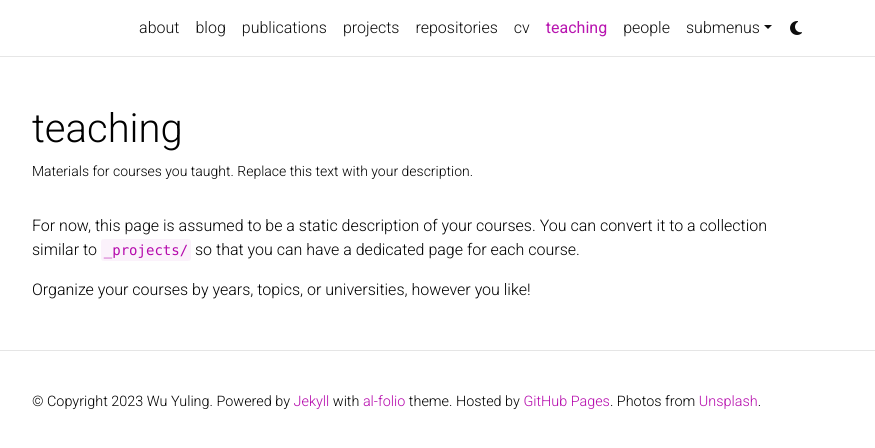
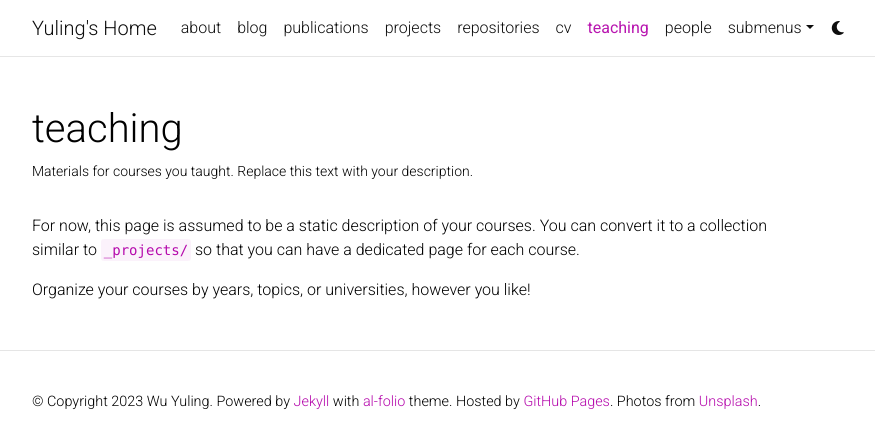
Before and after one commit to Coco233333/Coco233333.github.io, a Jekyll site: the page built from _pages/teaching.md, in a window 1280 px wide. Shown: the top 448 px of the page, without its empty margins (223-1098 px from the left). Built offline with Jekyll 4.4.1, drawn with Linux system fonts in a browser that asks for light colours; comment, search, counter and statistics services are not loaded; a style sheet for code colours, icons or effects is not loaded.

Commit message:
Update _config.yml

```diff
--- a/_config.yml
+++ b/_config.yml
@@ -2,7 +2,7 @@
 # Site settings
 # -----------------------------------------------------------------------------
 
-title:  # the website title (if blank, full name will be used instead)
+title: Yuling's Home # the website title (if blank, full name will be used instead)
 first_name: Wu
 middle_name:
 last_name: Yuling
```
